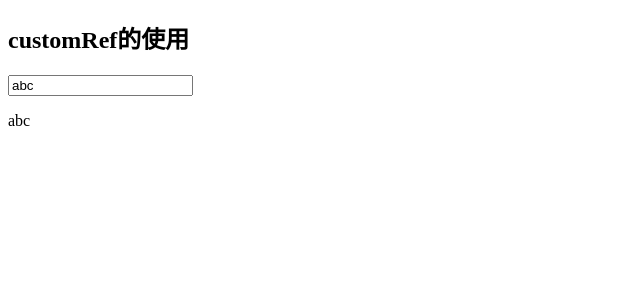
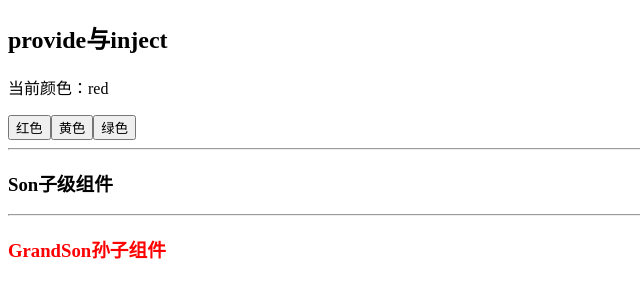
Before and after one commit to GHwhisper/Vue3_Study, a Vue app: page / in a window 1280 px wide. Shown: the top 300 px of the page, without its empty margins (0-640 px from the left). Built offline with nearby package versions, Linux system fonts and the light colour scheme.

Commit message:
provide与inject

```diff
--- a/src/App.vue
+++ b/src/App.vue
@@ -1,48 +1,28 @@
 <template>
-  <h2>customRef的使用</h2>
-  <input type="text" v-model="keyword">
-  <p>{{ keyword }}</p>
+  <h2>provide与inject</h2>
+  <p>当前颜色：{{ color }}</p>
+  <button @click="color = 'red'">红色</button>
+  <button @click="color = 'yellow'">黄色</button>
+  <button @click="color = 'green'">绿色</button>
+  <hr>
+  <son></son>
 </template>
 
 <script lang="ts">
-import { defineComponent, ref, customRef } from 'vue'
-
-// 自定义 hook 防抖的函数
-// value传入的数据，数据类型不确定，故使用泛型；delay 时间间隔，默认200ms
-function useDebounceRef<T>(value: T, delay = 200) {
-  let timeOutId: number
-
-  return customRef((track, trigger) => {
-    return {
-      // 返回数据
-      get() {
-        // 告诉 Vue 追踪数据
-        track()
-        return value
-      },
-      // 设置数据
-      set(newValue: T) {
-        // 清理定时器
-        clearTimeout(timeOutId)
-        // 开启定时器
-        timeOutId = setTimeout(() => {
-          value = newValue
-          // 告诉 Vue 更新界面
-          trigger()
-        }, delay)
-      }
-    }
-  })
-}
+import { defineComponent, ref, provide } from 'vue'
+import Son from '@/components/Son.vue'
 
 export default defineComponent({
   name: 'App',
+  components: {
+    Son,
+  },
   setup() {
-    // const keyword = ref('abc')
-    const keyword = useDebounceRef('abc', 500)
+    const color = ref('red')
+    provide('color', color)
 
     return {
-      keyword
+      color,
     }
   }
 })
--- /dev/null
+++ b/src/components/GrandSon.vue
@@ -0,0 +1,23 @@
+<template>
+  <h3 :style="{ color }">GrandSon孙子组件</h3>
+
+</template>
+
+<script lang="ts">
+import { defineComponent, inject } from 'vue'
+
+export default defineComponent({
+  name: 'GrandSon',
+  setup() {
+    const color = inject('color')
+
+    return {
+      color,
+    }
+  }
+})
+</script>
+
+<style scoped>
+
+</style>
--- /dev/null
+++ b/src/components/Son.vue
@@ -0,0 +1,21 @@
+<template>
+  <h3>Son子级组件</h3>
+  <hr>
+  <grand-son></grand-son>
+</template>
+
+<script lang="ts">
+import { defineComponent } from 'vue'
+import GrandSon from '@/components/GrandSon.vue'
+
+export default defineComponent({
+  name: 'Son',
+  components: {
+    GrandSon
+  }
+})
+</script>
+
+<style scoped>
+
+</style>
```
